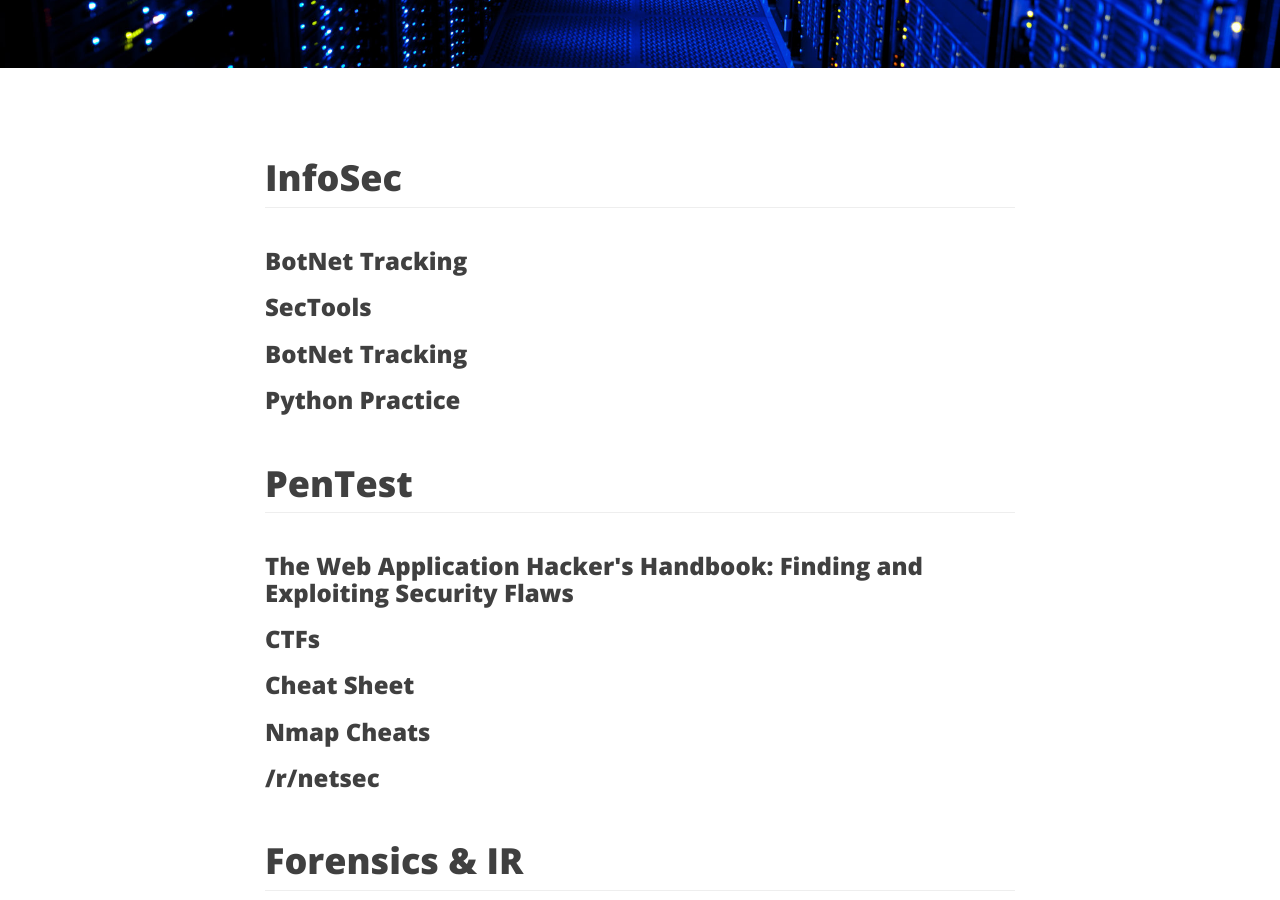
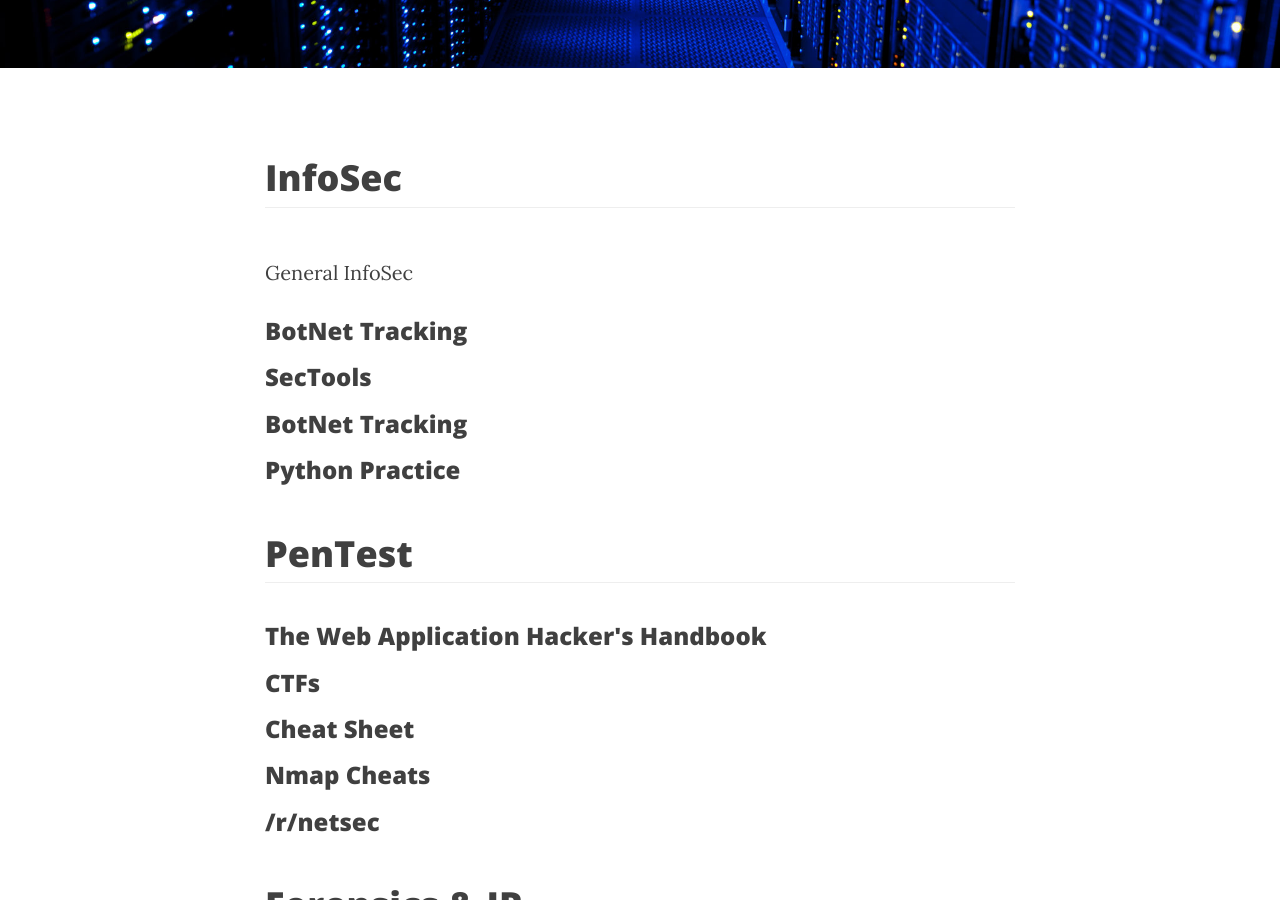
Before and after one commit to RomSec/RomSec.github.io, a Jekyll site: the page built from resources.html, in a window 1280 px wide and 900 px high, scrolled down 380 px. Built offline with Jekyll 4.4.1, drawn with Linux system fonts in a browser that asks for light colours; nearby versions of some CDN libraries.

Commit message:
Update resources.html

```diff
--- a/resources.html
+++ b/resources.html
@@ -10,6 +10,7 @@
       <h1 class="page-header">InfoSec</h1>
   </div>
 </div>
+<p>General InfoSec</p>
 <h3><a href="https://intel.malwaretech.com/">BotNet Tracking</a></h3>
 <h3><a href="http://sectools.org/">SecTools</a></h3>
 <h3><a href="https://intel.malwaretech.com/">BotNet Tracking</a></h3>
@@ -20,7 +21,7 @@
       <h1 class="page-header">PenTest</h1>
   </div>
 </div>
-<h3><a href="https://www.amazon.com/Web-Application-Hackers-Handbook-Exploiting/dp/8126533404/">The Web Application Hacker's Handbook: Finding and Exploiting Security Flaws</a></h3>
+<h3><a href="https://www.amazon.com/Web-Application-Hackers-Handbook-Exploiting/dp/8126533404/">The Web Application Hacker's Handbook</a></h3>
 <h3><a href="https://github.com/apsdehal/awesome-ctf">CTFs</a></h3>
 <h3><a href="https://highon.coffee/blog/penetration-testing-tools-cheat-sheet/">Cheat Sheet</a></h3>
 <h3><a href="https://hackertarget.com/7-nmap-nse-scripts-recon/">Nmap Cheats</a></h3>
```
